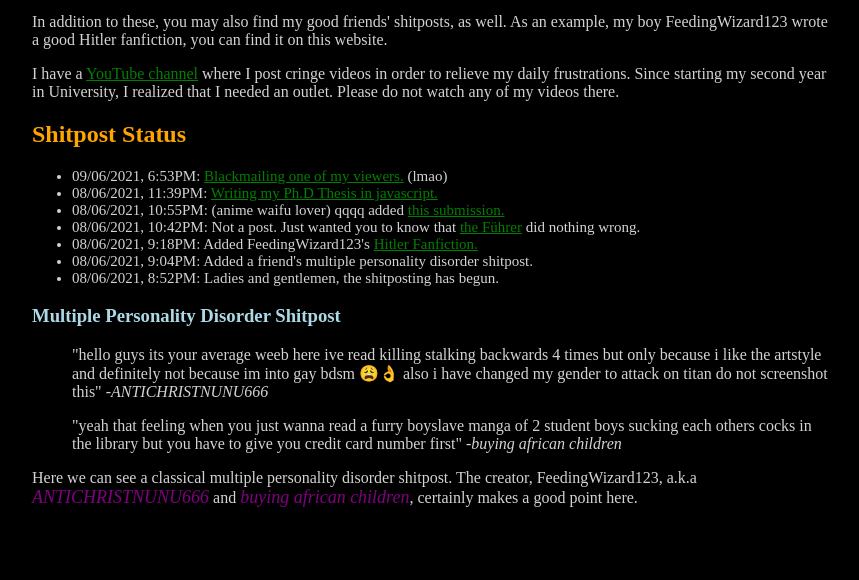
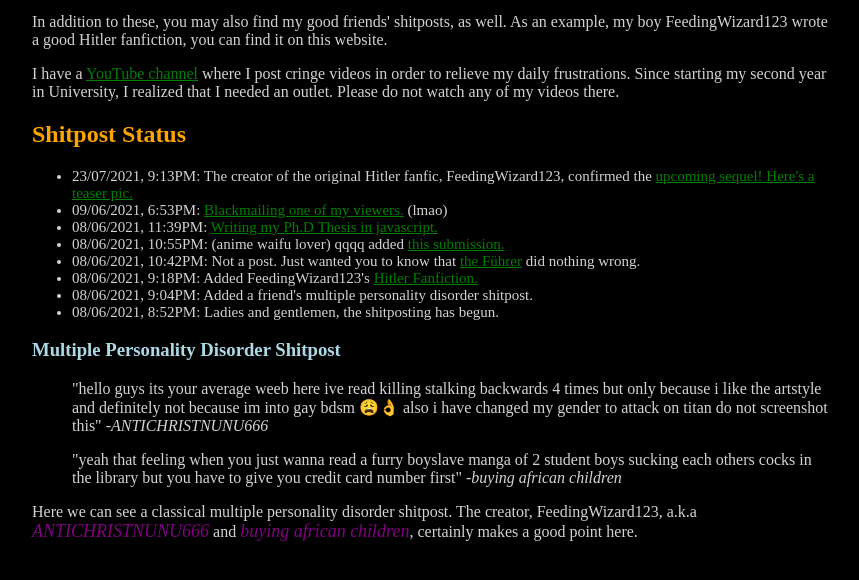
Before and after one commit to naordl/naordl.github.io, a plain HTML site: page index.html in a window 1280 px wide. Shown: the part 120-700 px from the top of the page, without its empty margins (208-1067 px from the left). Drawn offline with Linux system fonts and the light colour scheme.

Commit message:
Autocommit.

```diff
--- a/index.html
+++ b/index.html
@@ -29,6 +29,7 @@
         <h2>Shitpost Status</h2>
 
         <ul>
+            <li>23/07/2021, 9:13PM: The creator of the original Hitler fanfic, FeedingWizard123, confirmed the <a href="pix/hitler_nein.jpg">upcoming sequel! Here's a teaser pic.</a></li>
             <li>09/06/2021, 6:53PM: <a href="sub/blackmail.html">Blackmailing one of my viewers.</a> (lmao)</li>
             <li>08/06/2021, 11:39PM: <a href="https://www.youtube.com/watch?v=lJwnii5m6q4">Writing my Ph.D Thesis in javascript.</a></li>
             <li>08/06/2021, 10:55PM: (anime waifu lover) qqqq added <a href="pix/weak_fear_strong.jpg">this submission.</a></li>
```
Also changed, not shown: pix/hitler_nein.jpg (added).
